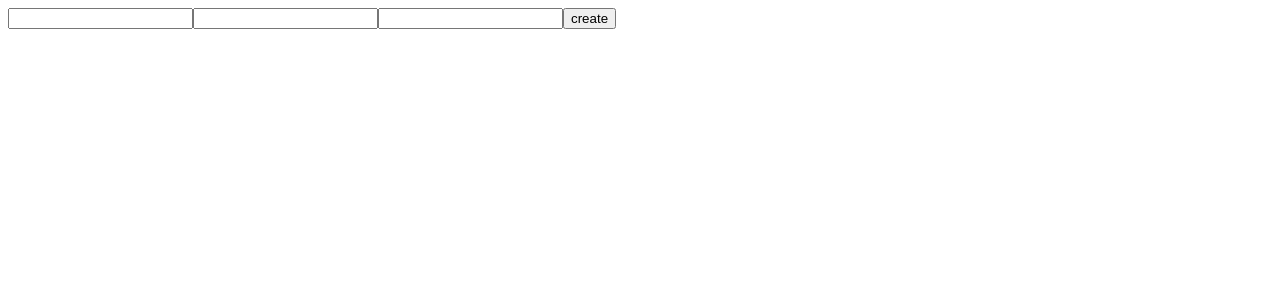
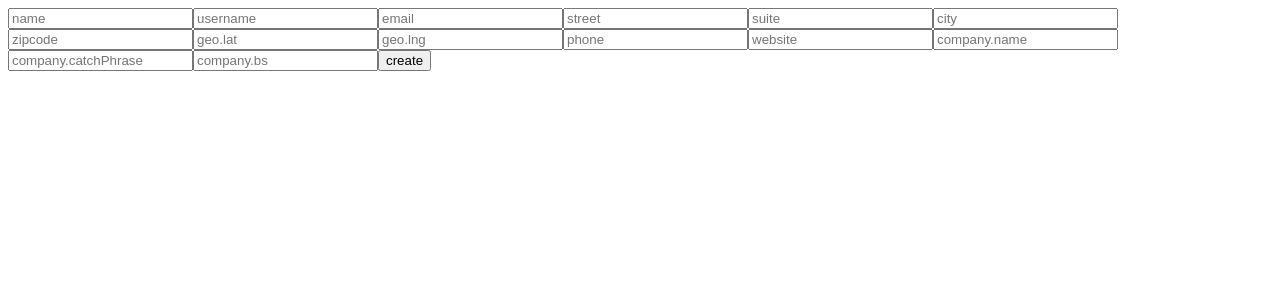
Before and after one commit to SergiiPanchuk/React-Home-Work, a React (Create React App) app: page / in a window 1280 px wide. Shown: the top 300 px of the page. Built offline with nearby package versions, Linux system fonts and the light colour scheme.

Commit message:
add homework 3-1(add new user)

```diff
--- a/src/App.js
+++ b/src/App.js
@@ -1,20 +1,32 @@
 import {useForm} from "react-hook-form";
-import {savePost} from "./services/postServices";
+import {saveUser} from "./services/userServices";
 
 const App = () => {
 
     const {register,handleSubmit}=useForm()
 
     const create = (data) => {
-        savePost(data).then(({data}) => console.log(data))
+        saveUser(data).then(({data}) => console.log(data))
+
     }
 
     return (
         <div>
             <form onSubmit={handleSubmit(create)}>
-                <input {...register("title")}/>
-                <input {...register("body")}/>
-                <input {...register("userId")}/>
+                <input {...register("name")} placeholder={'name'}/>
+                <input {...register("username")} placeholder={'username'}/>
+                <input {...register("email")} placeholder={'email'}/>
+                <input {...register('address.street')} placeholder={'street'}/>
+                <input {...register('address.suite')} placeholder={'suite'}/>
+                <input {...register("address.city")} placeholder={'city'}/>
+                <input {...register("address.zipcode")} placeholder={'zipcode'}/>
+                <input {...register("address.geo.lat")} placeholder={'geo.lat'}/>
+                <input {...register("address.geo.lng")} placeholder={'geo.lng'}/>
+                <input {...register("phone")} placeholder={'phone'}/>
+                <input {...register("website")} placeholder={'website'}/>
+                <input {...register("company.name")} placeholder={'company.name'}/>
+                <input {...register("company.catchPhrase")} placeholder={'company.catchPhrase'}/>
+                <input {...register("company.bs")} placeholder={'company.bs'}/>
                 <button>create</button>
             </form>
         </div>
--- a/src/constants/urls.js
+++ b/src/constants/urls.js
@@ -1,4 +1,4 @@
-const baseURL = 'https://jsonplaceholder.typicode.com/posts';
+const baseURL = 'https://jsonplaceholder.typicode.com/users';
 
 export {
     baseURL
--- a/src/services/postServices.js
+++ /dev/null
@@ -1,7 +0,0 @@
-import {axiosServices} from "./axiosServices";
-
-const savePost = (post) => axiosServices.post('',{data:post});
-
-export {
-    savePost
-}
--- /dev/null
+++ b/src/services/userServices.js
@@ -0,0 +1,7 @@
+import {axiosServices} from "./axiosServices";
+
+const saveUser = (user) => axiosServices.post('',{data:user});
+
+export {
+    saveUser
+}
```
